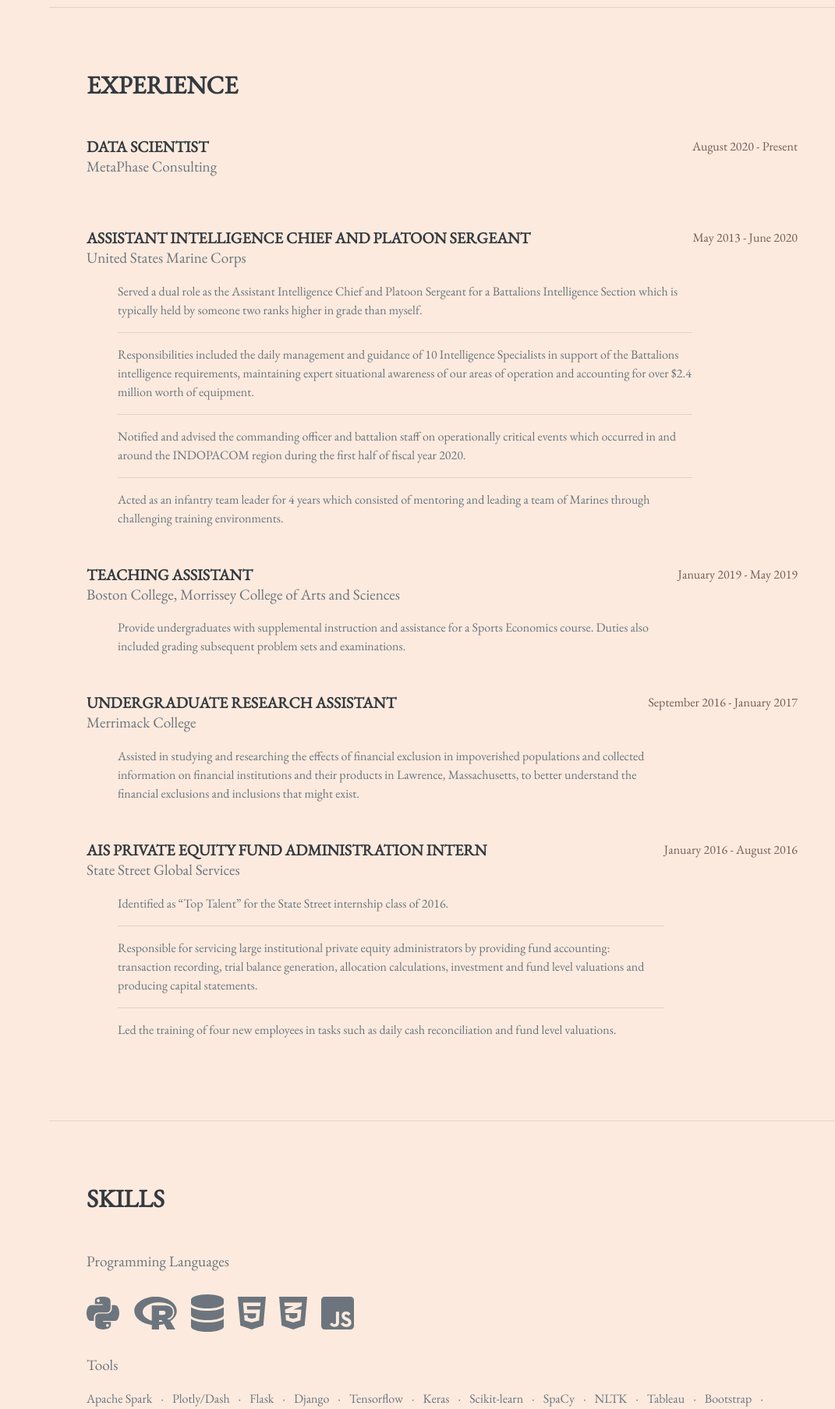
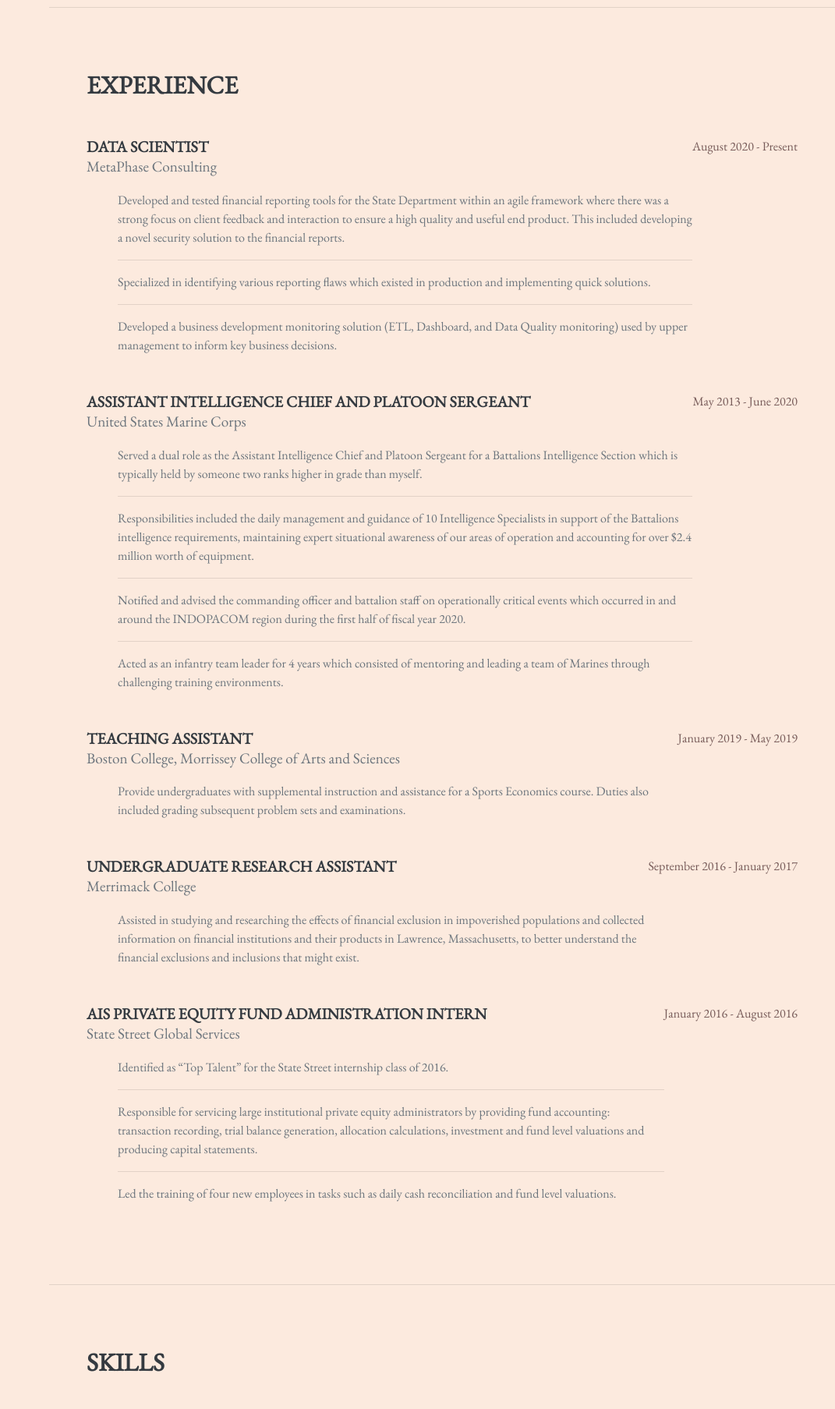
Before and after one commit to brianvandenakker/Personal-Website, a Python web app: template portfolio/templates/index.html in a window 1280 px wide. Shown: the part 1593-3400 px from the top of the page at 78% size, without its empty margins (209-1280 px from the left). Run offline with Jinja, Linux system fonts and the light colour scheme; the template is opened without the code that fills it, so the values that code supplies are empty; some libraries are stand-ins or nearby versions; some web fonts are replaced.

Commit message:
update resume/experience

```diff
--- a/portfolio/templates/experience.html
+++ b/portfolio/templates/experience.html
@@ -6,6 +6,22 @@
             <div class="flex-grow-1">
                 <h5 class="mb-0">Data Scientist</h5>
                 <div class="subheading mb-3">MetaPhase Consulting</div>
+                <ul class = "fa-ul mb-0">
+                    <li>
+                        Developed and tested financial reporting tools for the State Department within an
+                        agile framework where there was a strong focus on client feedback and interaction
+                        to ensure a high quality  and useful end product.  This included developing a novel
+                        security solution to the financial reports.
+                    </li><hr>
+                    <li>
+                        Specialized in identifying various reporting flaws which existed in production and
+                        implementing quick solutions.
+                    </li><hr>
+                    <li>
+                        Developed a business development monitoring solution (ETL, Dashboard, and Data Quality monitoring) used by upper
+                        management to inform key business decisions.
+                    </li>
+                </ul>
             </div>
             <div class="flex-shrink-0"><span class="text-primary">August 2020 - Present</span></div>
         </div>
```
Also changed, not shown: 1 other file.
